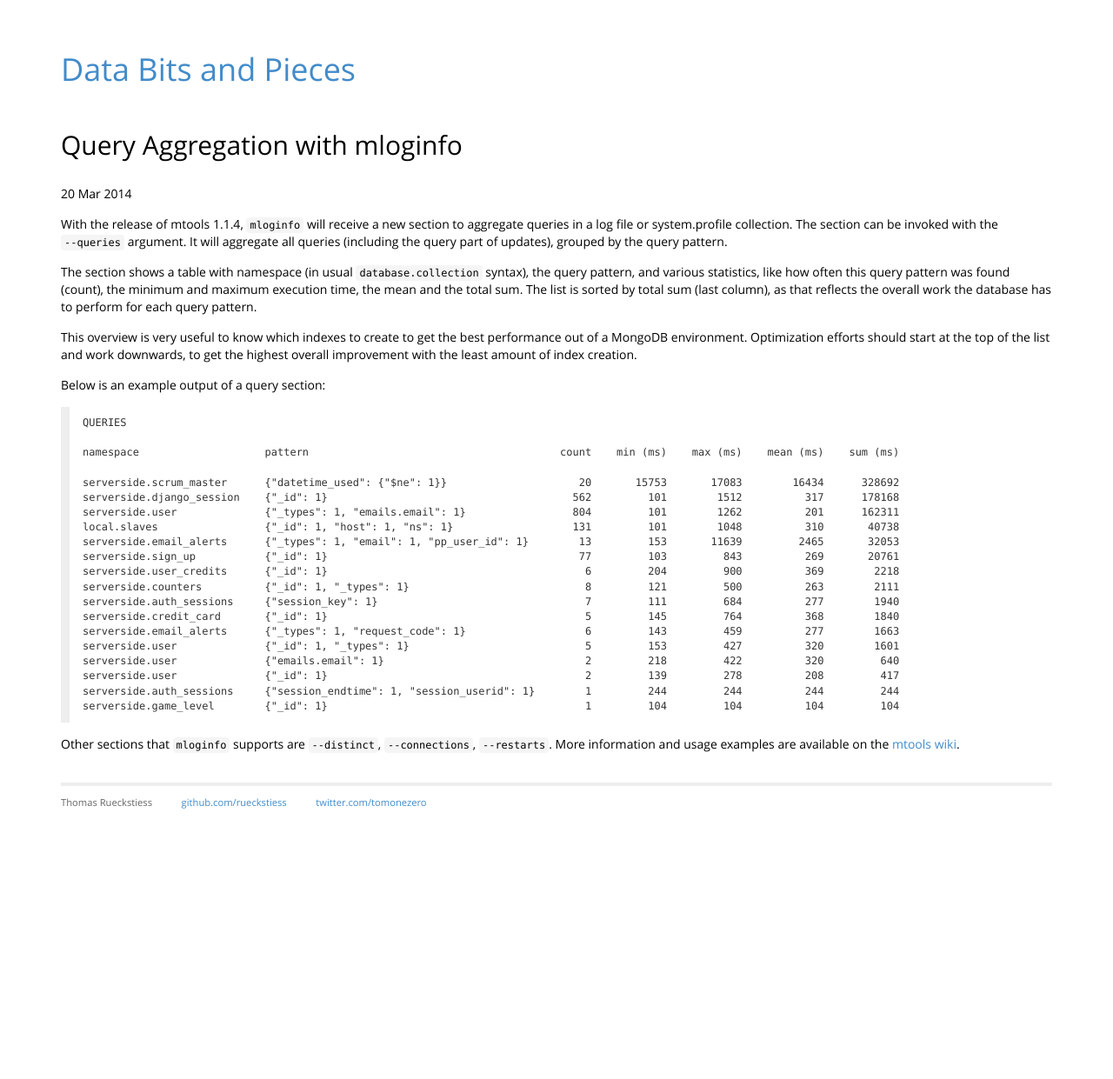
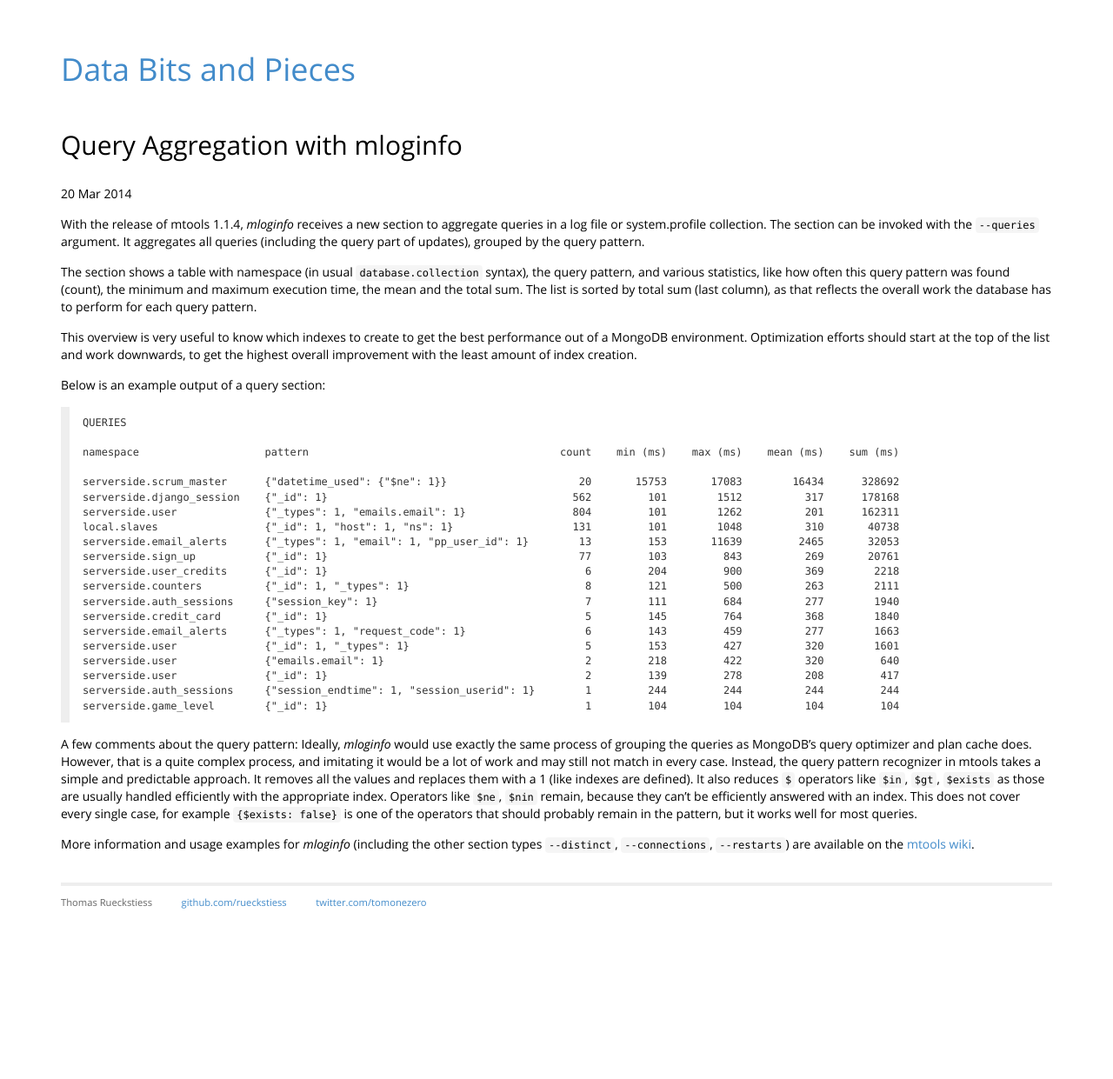
Before and after one commit to rueckstiess/rueckstiess.github.io, a Jekyll site: the page built from _posts/2014-03-10-mloginfo-queries.markdown, in a window 1280 px wide. Shown: the whole page at 87% size. Built offline with Jekyll 4.4.1, drawn with Linux system fonts in a browser that asks for light colours; Markdown is read by kramdown in place of the engine named in the settings; before the commit the page ends 1126 px from its top, so only the background shows below that.

Commit message:
some small changes to the mloginfo --queries post.

````diff
--- a/_posts/2014-03-10-mloginfo-queries.markdown
+++ b/_posts/2014-03-10-mloginfo-queries.markdown
@@ -5,7 +5,7 @@
 categories: mtools
 ---
 
-With the release of mtools 1.1.4, `mloginfo` will receive a new section to aggregate queries in a log file or system.profile collection. The section can be invoked with the `--queries` argument. It will aggregate all queries (including the query part of updates), grouped by the query pattern.
+With the release of mtools 1.1.4, _mloginfo_ receives a new section to aggregate queries in a log file or system.profile collection. The section can be invoked with the `--queries` argument. It aggregates all queries (including the query part of updates), grouped by the query pattern.
 
 The section shows a table with namespace (in usual `database.collection` syntax), the query pattern, and various statistics, like how often this query pattern was found (count), the minimum and maximum execution time, the mean and the total sum. The list is sorted by total sum (last column), as that reflects the overall work the database has to perform for each query pattern.
 
@@ -37,4 +37,6 @@
 serverside.game_level        {"_id": 1}                                         1         104         104          104         104
 ```
 
-Other sections that `mloginfo` supports are `--distinct`, `--connections`, `--restarts`. More information and usage examples are available on the [mtools wiki](https://github.com/rueckstiess/mtools/wiki/mloginfo).
+A few comments about the query pattern: Ideally, _mloginfo_ would use exactly the same process of grouping the queries as MongoDB's query optimizer and plan cache does. However, that is a quite complex process, and imitating it would be a lot of work and may still not match in every case. Instead, the query pattern recognizer in mtools takes a simple and predictable approach. It removes all the values and replaces them with a 1 (like indexes are defined). It also reduces `$` operators like `$in`, `$gt`, `$exists` as those are usually handled efficiently with the appropriate index. Operators like `$ne`, `$nin` remain, because they can't be efficiently answered with an index. This does not cover every single case, for example `{$exists: false}` is one of the operators that should probably remain in the pattern, but it works well for most queries.
+
+More information and usage examples for _mloginfo_ (including the other section types `--distinct`, `--connections`, `--restarts`) are available on the [mtools wiki](https://github.com/rueckstiess/mtools/wiki/mloginfo).
````
